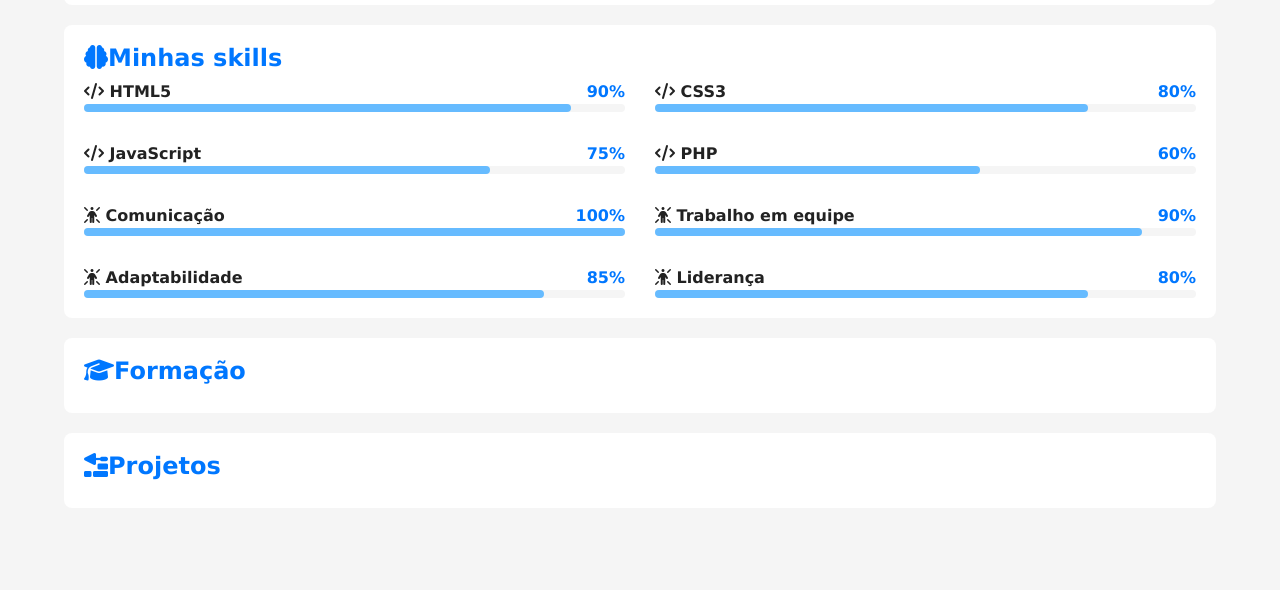
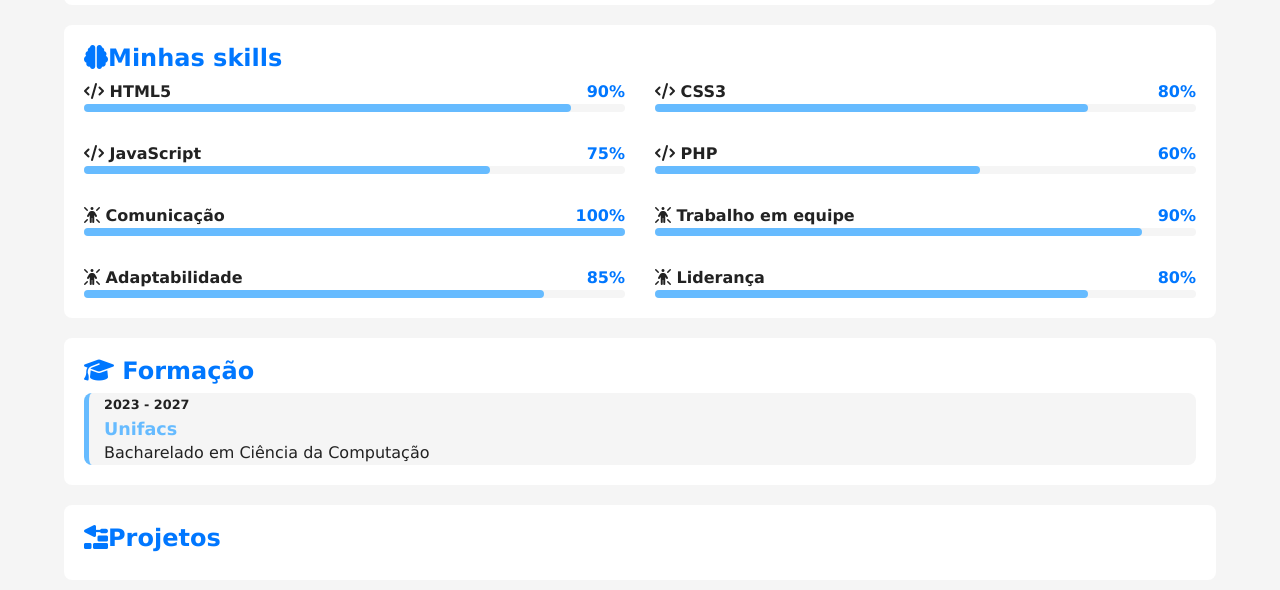
Before and after one commit to gust23a66/projeto-portfolio, a plain HTML site: page index.html in a window 1280 px wide. Shown: the part 907-1497 px from the top of the page. Before the commit the page ends 1435 px from the top, so only its background shows below. Drawn offline with Linux system fonts and the light colour scheme.

Commit message:
area de formaccoes

```diff
--- a/estilos/style.css
+++ b/estilos/style.css
@@ -180,6 +180,39 @@
   border-radius: 4px;
 }
 
+
+#formacao-container {
+  display: flex;
+  flex-direction: column-reverse;
+  gap: 20px;
+}
+
+#formacao-container .curso {
+  background-color: var(--fundo-principal);
+  border-radius: 8px;
+  border-left: 5px solid var(--destaque-inverso);
+  padding-left: 15px;
+  transition: border-width 0.5s , border-color 0.5s;
+}
+
+#formacao-container .curso:hover {
+  border-left-width: 15px;
+  border-color: var(--destaque);
+  cursor: pointer;
+}
+
+#formacao-container .periodo {
+  font-size: 0.8em;
+  font-weight: bold;
+  color: var(--texto);
+}
+
+#formacao-container .instituicao {
+  color: var(--destaque-inverso);
+  font-size: 1.1em;
+
+}
+
 @media screen and (min-width: 768px) {
   #skill-container {
     grid-template-columns: 1fr 1fr;
--- a/index.html
+++ b/index.html
@@ -191,7 +191,18 @@
 </article> <!-- Fim article skills -->
 
 <article id="formacao">
-<h2><i class="fa-solid fa-graduation-cap"></i>Formação</h2>
+<h2><i class="fa-solid fa-graduation-cap"></i>
+    Formação</h2>
+
+<div id="formacao-container">
+<div class="curso">
+<p class="periodo">2023 - 2027</p>
+<h3 class="instituicao">Unifacs</h3>
+<p class="titulacao">Bacharelado em Ciência da Computação</p>
+</div>
+</div>
+
+
 </article> <!-- Fim article formacao -->
 
 <article id="projetos">
```
